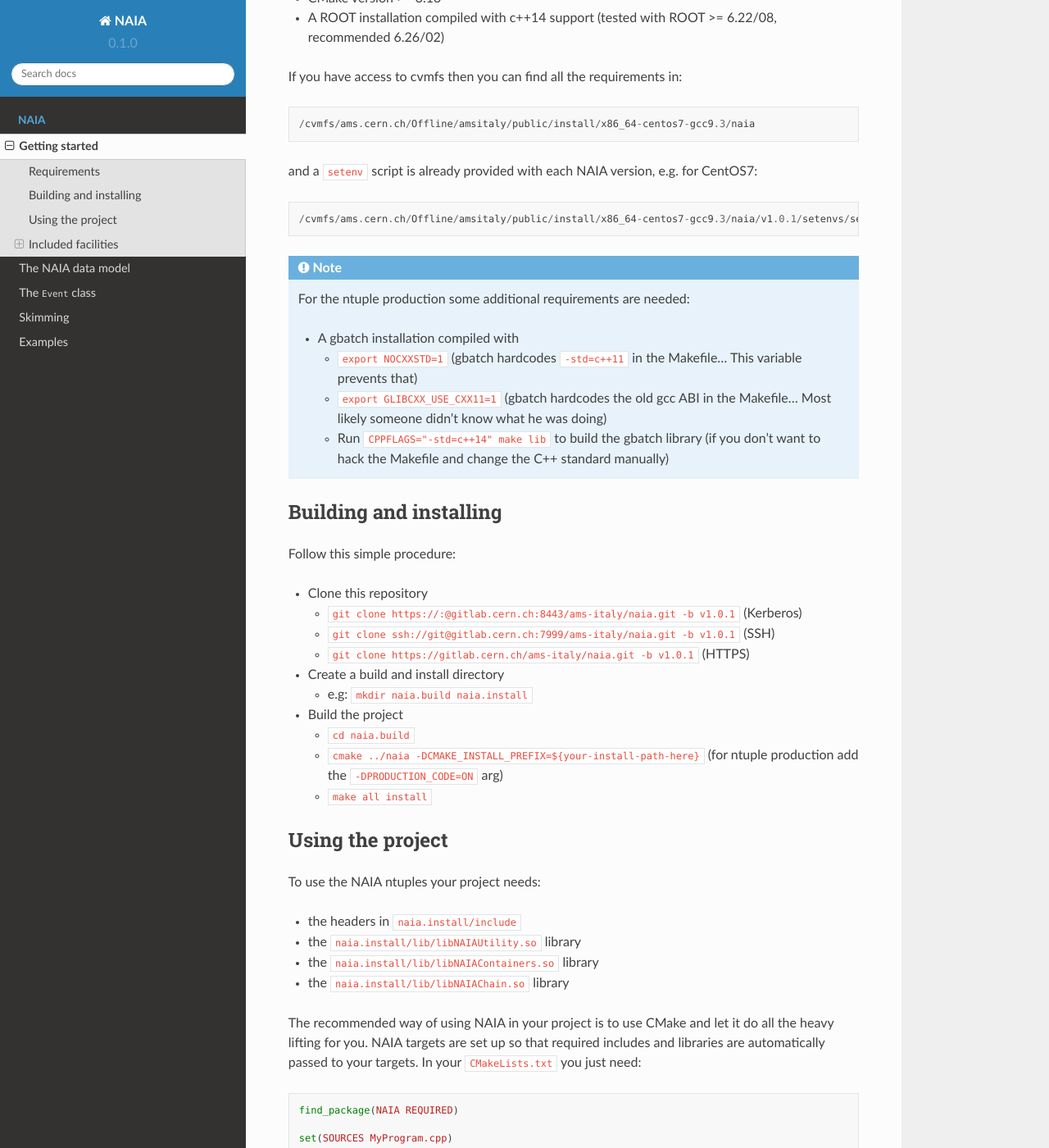
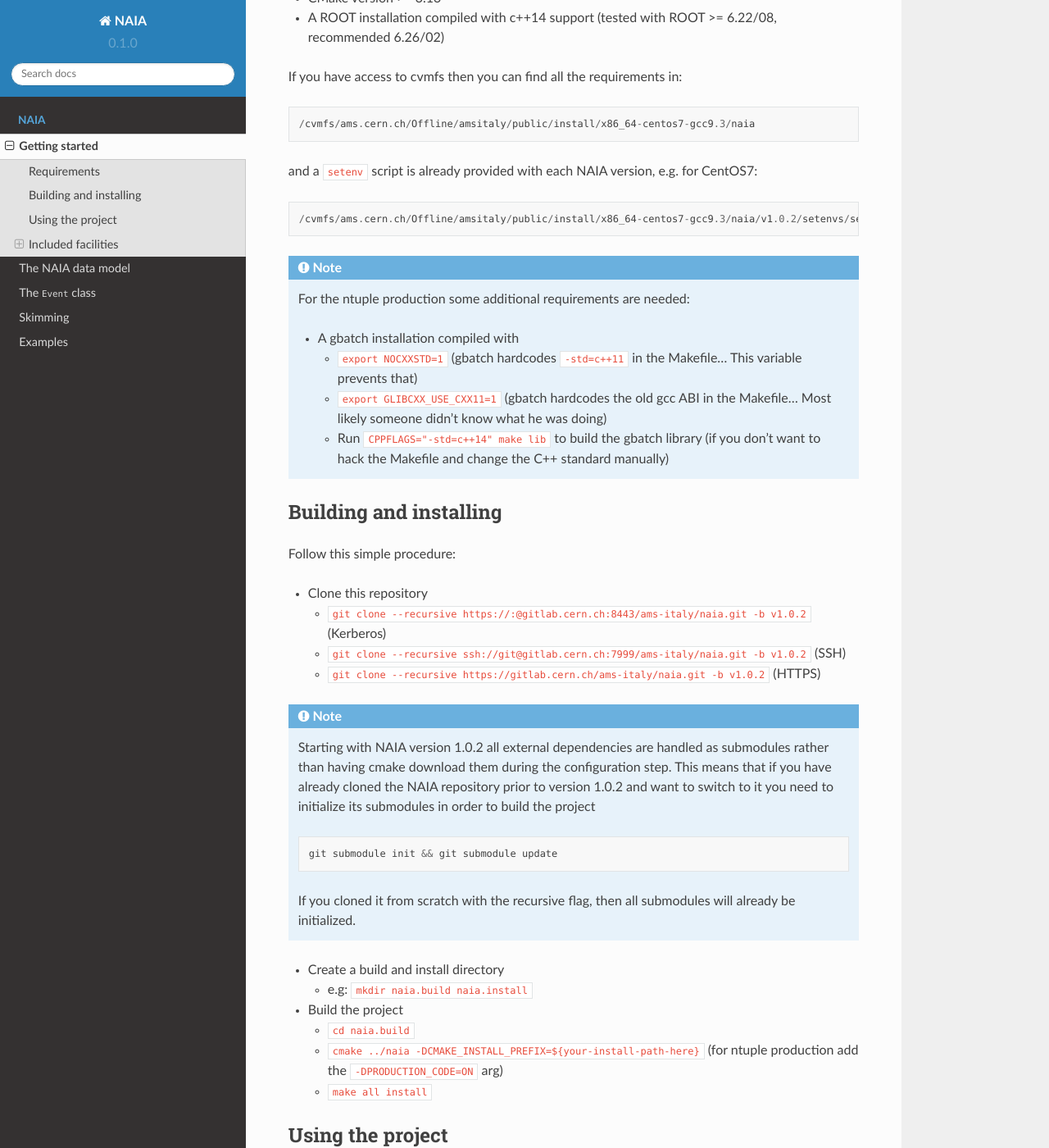
Before and after one commit to valerioformato/NAIA-readthedocs, a Sphinx documentation site: the page built from docs/source/build-install.rst, in a window 1280 px wide and 1400 px high, scrolled down 302 px. Shown: the whole window at 82% size. Built offline with Sphinx 7.4.7 and the Read the Docs theme 2.0.0, drawn with Linux system fonts in a browser that asks for light colours.

Commit message:
Add note about submodules. Prepare for v1.0.2 release

```diff
--- a/docs/source/build-install.rst
+++ b/docs/source/build-install.rst
@@ -15,7 +15,7 @@
 
 and a ``setenv`` script is already provided with each NAIA version, e.g. for CentOS7::
 
-  /cvmfs/ams.cern.ch/Offline/amsitaly/public/install/x86_64-centos7-gcc9.3/naia/v1.0.1/setenvs/setenv_gcc6.26_cc7.sh
+  /cvmfs/ams.cern.ch/Offline/amsitaly/public/install/x86_64-centos7-gcc9.3/naia/v1.0.2/setenvs/setenv_gcc6.26_cc7.sh
 
 .. note::
 
@@ -35,9 +35,21 @@
 
 * Clone this repository
 
-  * ``git clone https://:@gitlab.cern.ch:8443/ams-italy/naia.git -b v1.0.1`` (Kerberos)
-  * ``git clone ssh://git@gitlab.cern.ch:7999/ams-italy/naia.git -b v1.0.1`` (SSH)
-  * ``git clone https://gitlab.cern.ch/ams-italy/naia.git -b v1.0.1`` (HTTPS)
+  * ``git clone --recursive https://:@gitlab.cern.ch:8443/ams-italy/naia.git -b v1.0.2`` (Kerberos)
+  * ``git clone --recursive ssh://git@gitlab.cern.ch:7999/ams-italy/naia.git -b v1.0.2`` (SSH)
+  * ``git clone --recursive https://gitlab.cern.ch/ams-italy/naia.git -b v1.0.2`` (HTTPS)
+
+.. note::
+
+  Starting with NAIA version 1.0.2 all external dependencies are handled as submodules rather than having cmake download them during the configuration step.
+  This means that if you have already cloned the NAIA repository prior to version 1.0.2 and want to switch to it you need to initialize its submodules in
+  order to build the project
+
+  .. code-block:: bash
+
+    git submodule init && git submodule update
+
+  If you cloned it from scratch with the recursive flag, then all submodules will already be initialized.
 
 * Create a build and install directory
 
--- a/docs/source/datamodel/skimming.rst
+++ b/docs/source/datamodel/skimming.rst
@@ -3,9 +3,9 @@
 
 Ntuple skimming is very easy to do in NAIA. You can setup a new file for your skimmed ntuples by calling
 ``NAIAChain::CreateSkimTree`` and specifying the name of the output root file
-(`see doxygen <https://naia-docs.web.cern.ch/naia-docs/v1.0.1/classNAIA_1_1NAIAChain.html#aeca79ddd1a0f42ede2f82642087d91ed>`_).
+(`see doxygen <https://naia-docs.web.cern.ch/naia-docs/v1.0.2/classNAIA_1_1NAIAChain.html#aeca79ddd1a0f42ede2f82642087d91ed>`_).
 
-``CreateSkimTree`` will return a ``SkimTreeHandle`` `object <https://naia-docs.web.cern.ch/naia-docs/v1.0.1/classNAIA_1_1SkimTreeHandle.html>`_.
+``CreateSkimTree`` will return a ``SkimTreeHandle`` `object <https://naia-docs.web.cern.ch/naia-docs/v1.0.2/classNAIA_1_1SkimTreeHandle.html>`_.
 As the name implies the ``SkimTreeHandle`` is a handle to the new tree, you can call ``Fill`` on it to save a given event
 in the new tree.
 
```
Also changed, not shown: docs/source/datamodel/datamodel.rst (+22 -22 lines), docs/source/datamodel/event.rst (+23 -23 lines).
